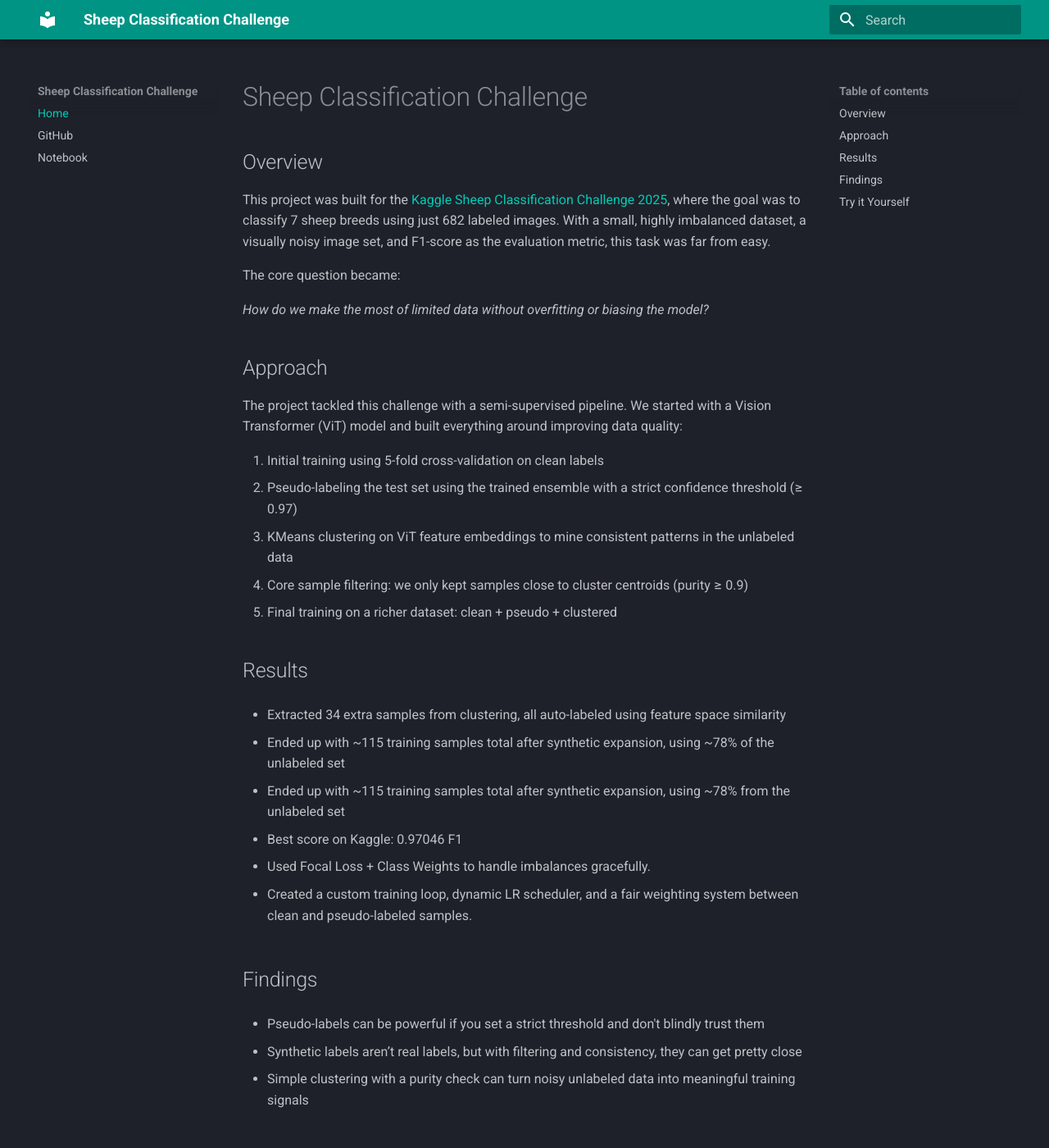
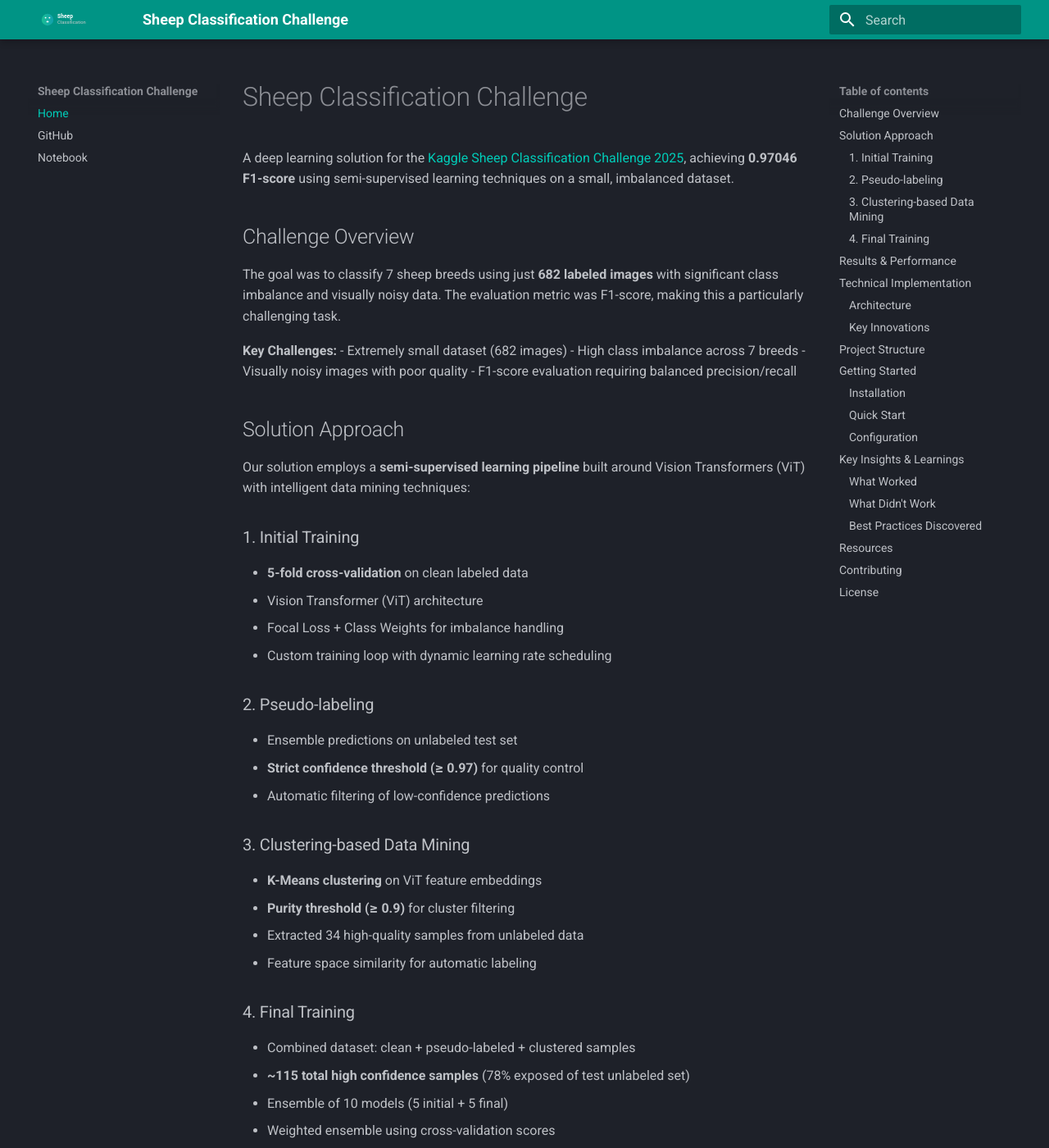
Before and after one commit to ahmedsalim3/sheep-classification-challenge, an MkDocs documentation site: the page built from docs/index.md, in a window 1280 px wide and 1400 px high. Shown: the whole window at 82% size. Built offline with MkDocs 1.6.1 and Material for MkDocs 9.7.7, drawn with Linux system fonts in a browser that asks for light colours; some of the changed text lies outside the part shown.

Commit message:
updated project's page, README, and uploaded kaggle's notebook

````diff
--- a/docs/index.md
+++ b/docs/index.md
@@ -1,49 +1,159 @@
 # Sheep Classification Challenge
 
+A deep learning solution for the [Kaggle Sheep Classification Challenge 2025](https://www.kaggle.com/competitions/sheep-classification-challenge-2025/overview), achieving **0.97046 F1-score** using semi-supervised learning techniques on a small, imbalanced dataset.
 
+## Challenge Overview
 
-## Overview
+The goal was to classify 7 sheep breeds using just **682 labeled images** with significant class imbalance and visually noisy data. The evaluation metric was F1-score, making this a particularly challenging task.
 
+**Key Challenges:**
+- Extremely small dataset (682 images)
+- High class imbalance across 7 breeds
+- Visually noisy images with poor quality
+- F1-score evaluation requiring balanced precision/recall
 
-This project was built for the [Kaggle Sheep Classification Challenge 2025](https://www.kaggle.com/competitions/sheep-classification-challenge-2025/overview), where the goal was to classify 7 sheep breeds using just 682 labeled images. With a small, highly imbalanced dataset, a visually noisy image set, and F1-score as the evaluation metric, this task was far from easy.
+## Solution Approach
 
+Our solution employs a **semi-supervised learning pipeline** built around Vision Transformers (ViT) with intelligent data mining techniques:
 
-The core question became:
+### 1. Initial Training
+- **5-fold cross-validation** on clean labeled data
+- Vision Transformer (ViT) architecture
+- Focal Loss + Class Weights for imbalance handling
+- Custom training loop with dynamic learning rate scheduling
 
-_How do we make the most of limited data without overfitting or biasing the model?_
+### 2. Pseudo-labeling
+- Ensemble predictions on unlabeled test set
+- **Strict confidence threshold (≥ 0.97)** for quality control
+- Automatic filtering of low-confidence predictions
 
-## Approach
+### 3. Clustering-based Data Mining
+- **K-Means clustering** on ViT feature embeddings
+- **Purity threshold (≥ 0.9)** for cluster filtering
+- Extracted 34 high-quality samples from unlabeled data
+- Feature space similarity for automatic labeling
 
-The project tackled this challenge with a semi-supervised pipeline. We started with a Vision Transformer (ViT) model and built everything around improving data quality:
+### 4. Final Training
+- Combined dataset: clean + pseudo-labeled + clustered samples
+- **~115 total high confidence samples** (78% exposed of test unlabeled set)
+- Ensemble of 10 models (5 initial + 5 final)
+- Weighted ensemble using cross-validation scores
 
+## Results & Performance
 
-1. Initial training using 5-fold cross-validation on clean labels
-2. Pseudo-labeling the test set using the trained ensemble with a strict confidence threshold (≥ 0.97)
-3. KMeans clustering on ViT feature embeddings to mine consistent patterns in the unlabeled data
-4. Core sample filtering: we only kept samples close to cluster centroids (purity ≥ 0.9)
-5. Final training on a richer dataset: clean + pseudo + clustered
+| Metric | Value |
+|--------|-------|
+| **Best Kaggle F1-Score** | **0.97046** |
+| **Dataset Expansion** | 682 + ~115 synthetic samples → ~797 total |
+| **Unlabeled Data Utilization** | 78% |
+| **Clustered Samples Extracted** | 34 samples |
+| **Model Ensemble Size** | 10 models |
 
-## Results
+## Technical Implementation
 
-- Extracted 34 extra samples from clustering, all auto-labeled using feature space similarity
+### Architecture
+- **Base Model**: Vision Transformer (ViT) via `timm` library, [`vit_base_patch16_224.augreg_in21k_ft_in1k`](https://huggingface.co/timm/vit_base_patch16_224.augreg_in21k_ft_in1k) variant
+- **Loss Function**: Focal Loss with effective sample weighting
+- **Optimizer**: AdamW with dynamic learning rate scheduling
+- **Data Augmentation**: Albumentations for robust training
 
-- Ended up with ~115 training samples total after synthetic expansion, using ~78% of the unlabeled set
-- Ended up with ~115 training samples total after synthetic expansion, using ~78% from the unlabeled set
+### Key Innovations
+- **Confidence-based filtering** prevents pseudo-label noise
+- **Clustering purity checks** ensure high-quality synthetic samples
+- **Weighted ensemble** balances clean vs. pseudo-labeled models
+- **Effective class weighting** handles severe imbalance
 
-- Best score on Kaggle: 0.97046 F1
+## Project Structure
 
-- Used Focal Loss + Class Weights to handle imbalances gracefully.
+```
+sheep-classification-challenge/
+├── src/
+│   ├── modeling/         # Training, evaluation, clustering
+│   ├── data/             # Dataset, transforms, pseudo-labeling
+│   └── utils/            # Helpers and utilities
+├── scripts/
+│   ├── train_cv.py       # Main training script
+│   ├── workflow.py       # Complete pipeline orchestration
+│   └── submit.sh         # Submission automation
+├── configs/              # Configuration files
+├── notebooks/            # Jupyter notebooks
+└── results/              # Training outputs and metrics
+```
 
-- Created a custom training loop, dynamic LR scheduler, and a fair weighting system between clean and pseudo-labeled samples.
+## Getting Started
 
-## Findings
+### Installation
+```bash
+git clone https://github.com/ahmedsalim3/sheep-classification-challenge.git
+cd sheep-classification-challenge
+make install
+```
 
-- Pseudo-labels can be powerful if you set a strict threshold and don't blindly trust them
+### Quick Start
+```bash
+# Download dataset
+make download-data
 
-- Synthetic labels aren’t real labels, but with filtering and consistency, they can get pretty close
+# Run complete pipeline
+python scripts/train_cv.py
 
-- Simple clustering with a purity check can turn noisy unlabeled data into meaningful training signals
+# Or use the workflow script
+python scripts/workflow.py --mode full --use_clustering
+```
 
-## Try it Yourself
+### Configuration
+Edit `configs/config.yml` to customize:
+- Data paths and directories
+- Training parameters
+- Pseudo-labeling thresholds
+- Clustering settings
 
-All code is open-source, either in the [repo](https://github.com/ahmedsalim3/sheep-classification-challenge) or in the [Kaggle notebook](https://www.kaggle.com/code/ahvshim/fix-the-data-first-then-worry-about-the-model#5.2-K-Mean-Clustering)
+## Key Insights & Learnings
+
+### What Worked
+- **High confidence thresholds** (≥0.97) for pseudo-labeling
+- **Clustering with purity checks** extracted valuable samples
+- **Ensemble diversity** through different training strategies
+- **Focal Loss + Class Weights** handled imbalance effectively
+
+### What Didn't Work
+- Lower confidence thresholds introduced noise
+- Blind pseudo-labeling without filtering
+- Single model approaches
+- Standard cross-entropy loss
+
+### Best Practices Discovered
+- **Quality over quantity** in synthetic data generation
+- **Consistent feature space** for clustering effectiveness
+- **Balanced ensemble weighting** for optimal performance
+- **Robust data augmentation** for small datasets
+
+## Resources
+
+- **[GitHub Repository](https://github.com/ahmedsalim3/sheep-classification-challenge)**
+- **[Kaggle Notebook](https://www.kaggle.com/code/ahvshim/fix-the-data-first-then-worry-about-the-model)**
+- **[Competition Page](https://www.kaggle.com/competitions/sheep-classification-challenge-2025)**
+
+- **[Albumentations](https://albumentations.ai/)**
+- **[*An Image is Worth 16x16 Words*](https://arxiv.org/pdf/2010.11929)**
+- **[timm-model: vit_base_patch16_224.augreg_in21k_ft_in1k](https://huggingface.co/timm/vit_base_patch16_224.augreg_in21k_ft_in1k)**
+- **[UMAP: Uniform Manifold Approximation and Projection](https://arxiv.org/pdf/1802.03426)**
+- **[A Density-Based Algorithm for Discovering Clusters in Large Spatial Databaseswith Noise](https://cdn.aaai.org/KDD/1996/KDD96-037.pdf)**
+- **[Emerging Properties in Self-Supervised Vision Transformers](https://arxiv.org/pdf/2104.14294)**
+- **[Self-Supervised Representation Learning](https://lilianweng.github.io/posts/2019-11-10-self-supervised/)**
+
+## Contributing
+
+Contributions are welcome! Feel free to:
+- Submit pull requests
+- Report issues
+- Suggest improvements
+- Share your own approaches
+
+## License
+
+This project is open source and available under the MIT License.
+
+---
+
+*Built with ❤️ for the Kaggle Sheep Classification Challenge 2025*
--- a/mkdocs.yml
+++ b/mkdocs.yml
@@ -5,6 +5,9 @@ site_url: https://ahmedsalim3.github.io/sheep-classification-challenge/
 
 theme:
   name: material
+  logo: assets/images/logo.svg
+  icon:
+    repo: fontawesome/brands/github
   palette:
     - scheme: slate
       primary: teal
````
Also changed, not shown: README.md (+16 -3 lines), docs/assets/images/logo.svg (added).
